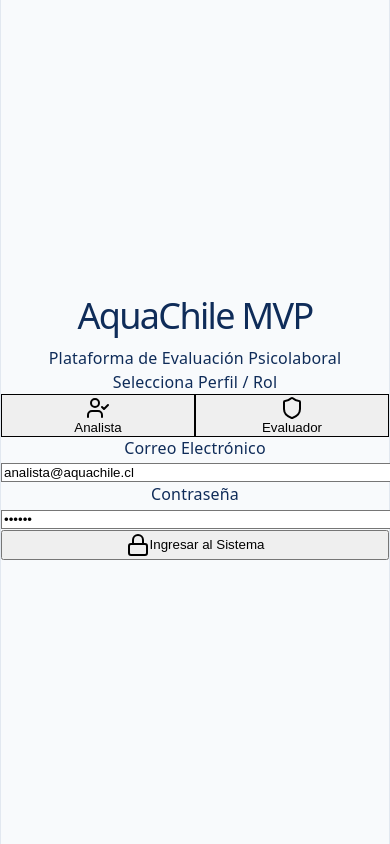
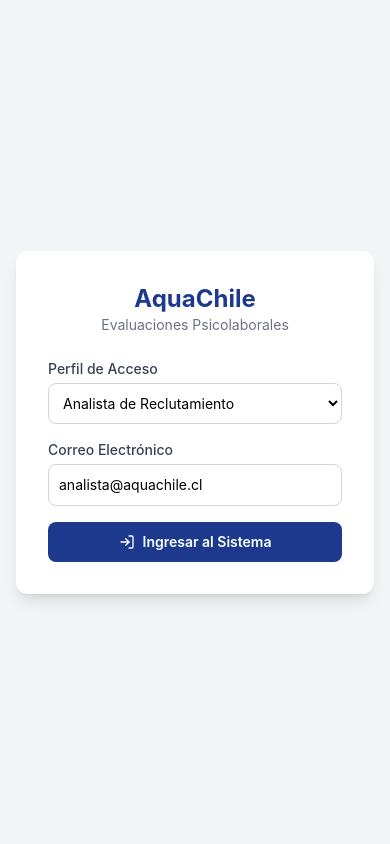
Before and after one commit to MrDeguitoo/AquaChile_FSTK, a React (Vite) app: page /login in a window 390 px wide. Built offline with nearby package versions, Linux system fonts and the light colour scheme.

Commit message:
feat: contexto de autenticación, rutas protegidas y sidebar responsive

```diff
--- a/package.json
+++ b/package.json
@@ -16,12 +16,13 @@
     "react-router-dom": "^7.18.4"
   },
   "devDependencies": {
+    "@tailwindcss/postcss": "^4.3.3",
     "@types/react": "^19.2.18",
     "@types/react-dom": "^19.2.7",
     "@vitejs/plugin-react": "^6.1.1",
     "autoprefixer": "^10.6.1",
     "oxlint": "^1.81.0",
-    "postcss": "^8.5.28",
+    "postcss": "^8.5.31",
     "tailwindcss": "^4.3.3",
     "vite": "^8.3.0"
   }
--- /dev/null
+++ b/postcss.config.js
@@ -0,0 +1,6 @@
+export default {
+    plugins: {
+        '@tailwindcss/postcss': {},
+        autoprefixer: {},
+    },
+}
--- a/src/components/Navbar.jsx
+++ b/src/components/Navbar.jsx
@@ -1,28 +1,35 @@
+import { useAuth } from "../context/AuthContext";
 import { User, LogOut } from "lucide-react";
 
 export default function Navbar() {
+    const { user, logout } = useAuth();
+
     return (
         <header className = "bg-blue-900 text-white px-6 py-3.5 flex justify-between items-center shadow-md">
-            {/* Branding AquaChile */}
             <div className = "flex items-center space-x-3">
                 <span className = "font-bold text-xl tracking-wide">AquaChile</span>
-                <span className = "text-xs bg-blue-800 text-blue-200 px-2.5 py-1 rounded-full font-medium">Psicolaboral</span>
+                <span className = "text-xs bg-blue-800 text-blue-200 px-2.5 py-1 rounded-full font-medium">Evaluaciones Psicolaborales</span>
             </div>
-            {/* Usuario Activo y Perfil */}
             <div className = "flex items-center space-x-4">
                 <div className = "flex items-center space-x-2 text-sm">
                     <div className = "p-1.5 bg-blue-800 rounded-full">
-                        <User className = "w-4 h-4 text-blue-200" />
+                        <User className = "w-4 h-4" />
                     </div>
                     <div>
-                        <p className = "font-semibold leading-tight">Analista de Reclutamiento</p>
-                        <p className = "text-xs text-blue-200 leading-tight">analista@aquachile.cl</p>
+                        <p className = "font-semibold leading-tight">{user.name}</p>
+                        <p className = "text-xs text-blue-200 leading-tight">
+                            {user?.email || 'Usuario'}
+                        </p>
                     </div>
                 </div>
-                <button className = "p-2 hover:bg-blue-800 rounded-lg text-blue-200 hover:text-white transition-colors" title="Cerrar Sesión">
+                <button
+                    onClick = {logout}
+                    className = "p-2 hover:bg-blue-800 rounded-lg text-blue-200 hover:text-white transition-colors"
+                    title = "Cerrar Sesión"
+                >
                     <LogOut className = "w-4 h-4" />
                 </button>
             </div>
         </header>
-    )
+    );
 }
--- /dev/null
+++ b/src/components/ProtectedRoute.jsx
@@ -0,0 +1,20 @@
+import { Navigate, Outlet } from 'react-router-dom';
+import { useAuth } from '../context/AuthContext';
+
+export default function ProtectedRoute() {
+  const { user, loading } = useAuth();
+
+  if (loading){
+    return (
+      <div className = "min-h-screen flex items-center justify-center bg-gray-50 text-gray-500">
+        Cargando sesión...
+      </div>
+    );
+  }
+
+  if (!user) {
+    return <Navigate to="/login" replace />;
+  }
+
+  return <Outlet />;
+}
--- /dev/null
+++ b/src/context/AuthContext.jsx
@@ -0,0 +1,36 @@
+import { createContext, useContext, useState, useEffect } from 'react';
+
+const AuthContext = createContext();
+
+export function AuthProvider({ children }) {
+  const [user, setUser] = useState(null);
+  const [loading, setLoading] = useState(true);
+
+  useEffect(() => {
+    const savedUser = localStorage.getItem('aquachile_session');
+    if (savedUser) {
+      setUser(JSON.parse(savedUser));
+    }
+    setLoading(false);
+  }, []);
+
+  const login = (userData) => {
+    setUser(userData);
+    localStorage.setItem('aquachile_session', JSON.stringify(userData));
+  };
+
+  const logout = () => {
+    setUser(null);
+    localStorage.removeItem('aquachile_session');
+  };
+
+  return (
+    <AuthContext.Provider value={{ user, login, logout, loading }}>
+      {!loading && children}
+    </AuthContext.Provider>
+  );
+}
+
+export function useAuth() {
+  return useContext(AuthContext);
+}
--- a/src/index.css
+++ b/src/index.css
@@ -1,96 +1 @@
-@tailwind base;
-@tailwind components;
-@tailwind utilities;
-
-:root {
-  --text: #0F2C59;
-  --text-h: #0F2C59;
-  --bg: #F8FAFC;
-  --border: #E2E8F0;
-  --code-bg: #FFFFFF;
-  --accent: #00A896;
-  --accent-bg: rgba(0, 168, 150, 0.1);
-  --accent-border: rgba(0, 168, 150, 0.5);
-  --social-bg: rgba(248, 250, 252, 0.5);
-  --shadow:
-    rgba(0, 0, 0, 0.1) 0 10px 15px -3px, rgba(0, 0, 0, 0.05) 0 4px 6px -2px;
-
-  --sans: system-ui, 'Segoe UI', Roboto, sans-serif;
-  --heading: system-ui, 'Segoe UI', Roboto, sans-serif;
-  --mono: ui-monospace, Consolas, monospace;
-
-  font: 18px/145% var(--sans);
-  letter-spacing: 0.18px;
-  color-scheme: light only;
-  color: var(--text);
-  background: var(--bg);
-  font-synthesis: none;
-  text-rendering: optimizeLegibility;
-  -webkit-font-smoothing: antialiased;
-  -moz-osx-font-smoothing: grayscale;
-
-  @media (max-width: 1024px) {
-    font-size: 16px;
-  }
-}
-
-
-body {
-  margin: 0;
-}
-
-#root {
-  width: 1126px;
-  max-width: 100%;
-  margin: 0 auto;
-  text-align: center;
-  border-inline: 1px solid var(--border);
-  min-height: 100svh;
-  display: flex;
-  flex-direction: column;
-  box-sizing: border-box;
-}
-
-h1,
-h2 {
-  font-family: var(--heading);
-  font-weight: 500;
-  color: var(--text-h);
-}
-
-h1 {
-  font-size: 56px;
-  letter-spacing: -1.68px;
-  margin: 32px 0;
-  @media (max-width: 1024px) {
-    font-size: 36px;
-    margin: 20px 0;
-  }
-}
-h2 {
-  font-size: 24px;
-  line-height: 118%;
-  letter-spacing: -0.24px;
-  margin: 0 0 8px;
-  @media (max-width: 1024px) {
-    font-size: 20px;
-  }
-}
-p {
-  margin: 0;
-}
-
-code,
-.counter {
-  font-family: var(--mono);
-  display: inline-flex;
-  border-radius: 4px;
-  color: var(--text-h);
-}
-
-code {
-  font-size: 15px;
-  line-height: 135%;
-  padding: 4px 8px;
-  background: var(--code-bg);
-}
+@import "tailwindcss";
--- a/src/pages/login.jsx
+++ b/src/pages/login.jsx
@@ -1,82 +1,64 @@
 import { useState } from 'react';
 import { useNavigate } from 'react-router-dom';
-import { UserCheck, Shield, Lock } from 'lucide-react';
+import { useAuth } from '../context/AuthContext';
+import { LogIn } from 'lucide-react';
 
 export default function LoginPage() {
-  const [role, setRole] = useState('Analista');
+  const [role, setRole] = useState('analista');
+  const [email, setEmail] = useState('analista@aquachile.cl');
+  const { login } = useAuth();
   const navigate = useNavigate();
 
-  const handleLogin = (e) => {
+  const handleSubmit = (e) => {
     e.preventDefault();
-    localStorage.setItem('userRole', role);
+    login({
+      email,
+      role,
+      name: role === 'analista' ? 'Analista de Reclutamiento' : 'Psicólogo Evaluador',
+    });
     navigate('/');
   };
 
   return (
-    <div className="min-h-screen bg-gradient-to-br from-blue-900 via-blue-800 to-indigo-900 flex items-center justify-center p-4">
-      <div className="bg-white rounded-2xl shadow-2xl w-full max-w-md p-8">
+    <div className="min-h-screen bg-gray-100 flex items-center justify-center p-4">
+      <div className="bg-white p-8 rounded-xl shadow-lg max-w-md w-full">
         <div className="text-center mb-6">
-          <h1 className="text-2xl font-bold text-gray-900">AquaChile MVP</h1>
-          <p className="text-sm text-gray-500 mt-1">Plataforma de Evaluación Psicolaboral</p>
+          <h1 className="text-2xl font-bold text-blue-900">AquaChile</h1>
+          <p className="text-sm text-gray-500">Evaluaciones Psicolaborales</p>
         </div>
 
-        <form onSubmit={handleLogin} className="space-y-5">
+        <form onSubmit={handleSubmit} className="space-y-4">
           <div>
-            <label className="block text-sm font-medium text-gray-700 mb-2">Selecciona Perfil / Rol</label>
-            <div className="grid grid-cols-2 gap-3">
-              <button
-                type="button"
-                onClick={() => setRole('Analista')}
-                className={`flex flex-col items-center p-3 rounded-xl border text-sm font-medium transition-all ${
-                  role === 'Analista'
-                    ? 'border-blue-600 bg-blue-50 text-blue-700 shadow-sm'
-                    : 'border-gray-200 text-gray-600 hover:bg-gray-50'
-                }`}
-              >
-                <UserCheck className="w-5 h-5 mb-1" />
-                <span>Analista</span>
-              </button>
-
-              <button
-                type="button"
-                onClick={() => setRole('Evaluador')}
-                className={`flex flex-col items-center p-3 rounded-xl border text-sm font-medium transition-all ${
-                  role === 'Evaluador'
-                    ? 'border-blue-600 bg-blue-50 text-blue-700 shadow-sm'
-                    : 'border-gray-200 text-gray-600 hover:bg-gray-50'
-                }`}
-              >
-                <Shield className="w-5 h-5 mb-1" />
-                <span>Evaluador</span>
-              </button>
-            </div>
+            <label className="block text-sm font-medium text-gray-700 mb-1">Perfil de Acceso</label>
+            <select
+              value={role}
+              onChange={(e) => {
+                setRole(e.target.value);
+                setEmail(e.target.value === 'analista' ? 'analista@aquachile.cl' : 'psicologo@aquachile.cl');
+              }}
+              className="w-full p-2.5 border border-gray-300 rounded-lg text-sm focus:ring-2 focus:ring-blue-500"
+            >
+              <option value="analista">Analista de Reclutamiento</option>
+              <option value="evaluador">Profesional Evaluador (Psicólogo/a)</option>
+            </select>
           </div>
 
           <div>
             <label className="block text-sm font-medium text-gray-700 mb-1">Correo Electrónico</label>
             <input
               type="email"
-              defaultValue={role === 'Analista' ? 'analista@aquachile.cl' : 'evaluador@aquachile.cl'}
-              className="w-full px-3.5 py-2.5 border border-gray-300 rounded-lg text-sm focus:ring-2 focus:ring-blue-500 focus:border-blue-500"
-              required
-            />
-          </div>
-
-          <div>
-            <label className="block text-sm font-medium text-gray-700 mb-1">Contraseña</label>
-            <input
-              type="password"
-              defaultValue="123456"
-              className="w-full px-3.5 py-2.5 border border-gray-300 rounded-lg text-sm focus:ring-2 focus:ring-blue-500 focus:border-blue-500"
+              value={email}
+              onChange={(e) => setEmail(e.target.value)}
+              className="w-full p-2.5 border border-gray-300 rounded-lg text-sm focus:ring-2 focus:ring-blue-500"
               required
             />
           </div>
 
           <button
             type="submit"
-            className="w-full bg-blue-600 hover:bg-blue-700 text-white font-semibold py-2.5 rounded-lg shadow-md transition-all flex items-center justify-center space-x-2"
+            className="w-full bg-blue-900 text-white py-2.5 rounded-lg text-sm font-semibold hover:bg-blue-800 transition-colors flex items-center justify-center space-x-2"
           >
-            <Lock className="w-4 h-4" />
+            <LogIn className="w-4 h-4" />
             <span>Ingresar al Sistema</span>
           </button>
         </form>
--- /dev/null
+++ b/tailwind.config.js
@@ -0,0 +1,11 @@
+/** @type {import('tailwindcss').Config} */
+export default {
+    content: [
+        "./index.html",
+        "./src/**/*.{js,ts,jsx,tsx}",
+    ],
+    theme: {
+        extend: {},
+    },
+    plugins: [],
+}
```
Also changed, not shown: src/App.jsx (+11 -2 lines), src/components/Sidebar.jsx (+10 -13 lines), src/layouts/AppLayout.jsx (+15 -1 lines), 2 other files (tests, documents, lock files or other folders).
